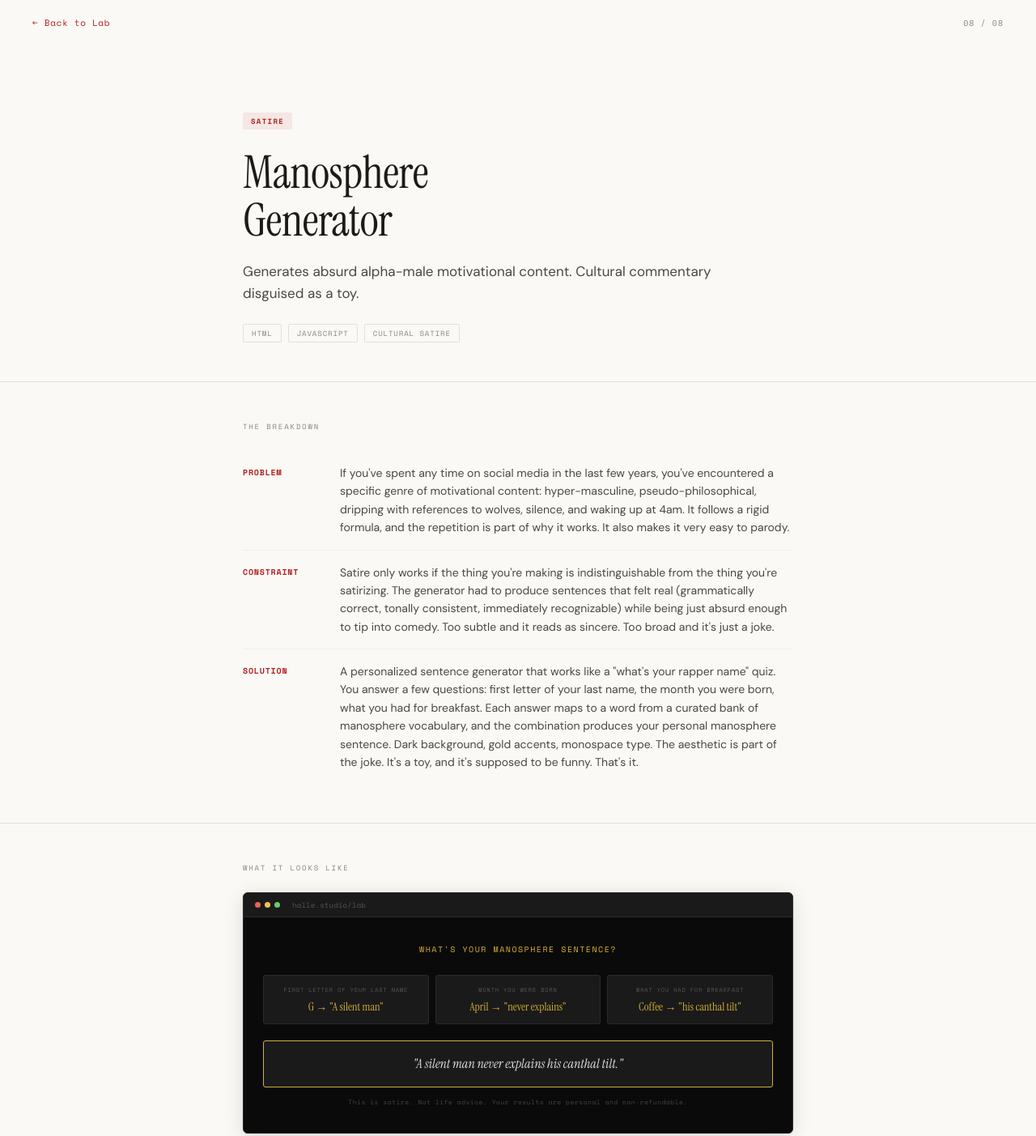
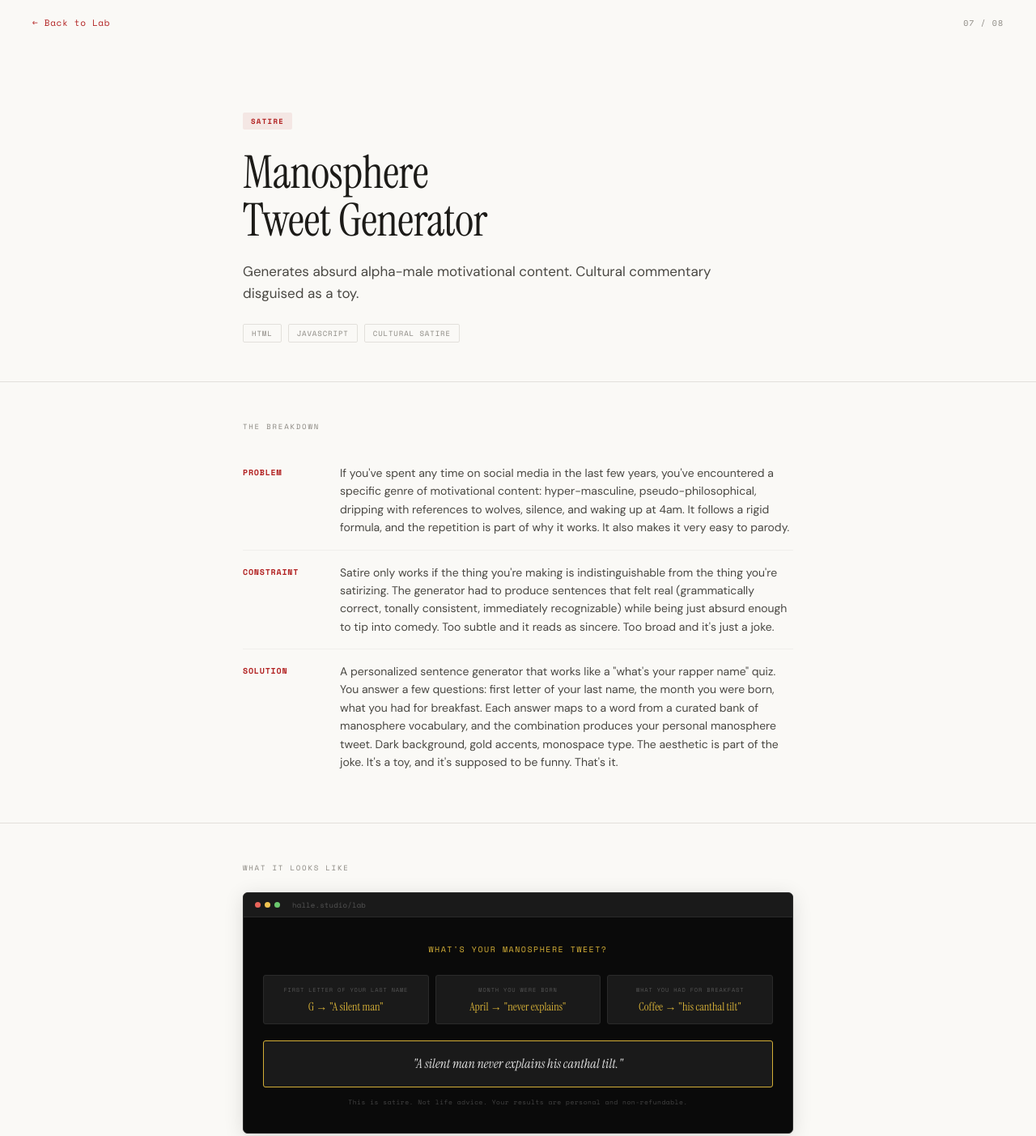
Before and after one commit to hallegilbert/portfolio-tools, a plain HTML site: page public/manosphere/case-study/index.html in a window 1280 px wide. Shown: the top 1403 px of the page at 81% size. Drawn offline with nearby package versions, Linux system fonts and the light colour scheme.

Commit message:
Update index.html

```diff
--- a/public/manosphere/case-study/index.html
+++ b/public/manosphere/case-study/index.html
@@ -3,7 +3,7 @@
 <head>
   <meta charset="UTF-8" />
   <meta name="viewport" content="width=device-width, initial-scale=1.0" />
-  <title>Manosphere Generator — Lab — Halle Gilbert</title>
+  <title>Manosphere Tweet Generator — Lab — Halle Gilbert</title>
   <link href="https://fonts.googleapis.com/css2?family=Space+Mono:wght@400;700&family=DM+Sans:wght@300;400;500;600&family=Instrument+Serif:ital@0;1&display=swap" rel="stylesheet" />
   <style>
     * { margin: 0; padding: 0; box-sizing: border-box; }
@@ -332,13 +332,13 @@
 
   <nav class="nav" id="nav">
     <a href="/" class="nav-back">← Back to Lab</a>
-    <span class="nav-number">08 / 08</span>
+    <span class="nav-number">07 / 08</span>
   </nav>
 
   <div class="container">
     <div class="hero">
       <span class="hero-tag">Satire</span>
-      <h1>Manosphere<br>Generator</h1>
+      <h1>Manosphere<br>Tweet Generator</h1>
       <p class="hero-subtitle">Generates absurd alpha-male motivational content. Cultural commentary disguised as a toy.</p>
       <div class="tech-chips">
         <span class="tech-chip">HTML</span>
@@ -364,7 +364,7 @@
         </div>
         <div class="breakdown-item">
           <span class="breakdown-key">Solution</span>
-          <span class="breakdown-val">A personalized sentence generator that works like a "what's your rapper name" quiz. You answer a few questions: first letter of your last name, the month you were born, what you had for breakfast. Each answer maps to a word from a curated bank of manosphere vocabulary, and the combination produces your personal manosphere sentence. Dark background, gold accents, monospace type. The aesthetic is part of the joke. It's a toy, and it's supposed to be funny. That's it.</span>
+          <span class="breakdown-val">A personalized sentence generator that works like a "what's your rapper name" quiz. You answer a few questions: first letter of your last name, the month you were born, what you had for breakfast. Each answer maps to a word from a curated bank of manosphere vocabulary, and the combination produces your personal manosphere tweet. Dark background, gold accents, monospace type. The aesthetic is part of the joke. It's a toy, and it's supposed to be funny. That's it.</span>
         </div>
       </div>
     </div>
@@ -384,7 +384,7 @@
           <span class="mockup-url">halle.studio/lab</span>
         </div>
         <div class="mockup-body-dark">
-          <div class="mock-dark-title">What's Your Manosphere Sentence?</div>
+          <div class="mock-dark-title">What's Your Manosphere Tweet?</div>
           <div class="mock-sentence-grid">
             <div class="mock-word-box">
               <div class="mock-word-label">First letter of your last name</div>
```
